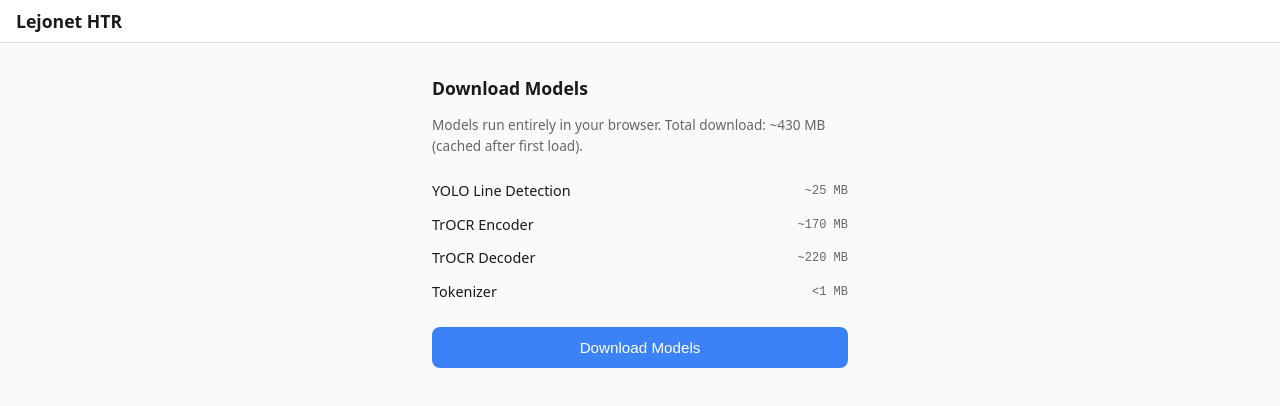
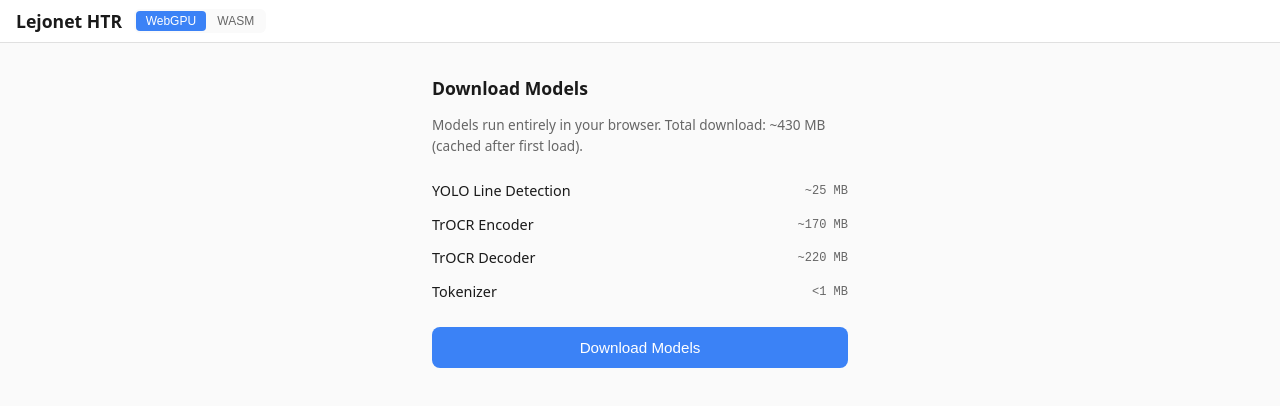
Before and after one commit to AI-Riksarkivet/ra-atr, a Svelte app: page / in a window 1280 px wide. Shown: the top 406 px of the page. Built offline with nearby package versions, Linux system fonts and the light colour scheme.

Commit message:
add WebGPU/WASM backend selector in header

```diff
--- a/src/App.svelte
+++ b/src/App.svelte
@@ -7,10 +7,18 @@
   import ModelManager from './lib/components/ModelManager.svelte';
   import { onMount } from 'svelte';
 
-  const htr = new HTRWorkerState();
+  let backend = $state<'wasm' | 'webgpu'>('webgpu');
+  let htr = $state(new HTRWorkerState(backend));
   let imageUrl = $state<string | null>(null);
   let dividerX = $state(60); // percentage for left panel
   let isDraggingDivider = $state(false);
+
+  function switchBackend(newBackend: 'wasm' | 'webgpu') {
+    if (htr.modelsReady) return;
+    htr.destroy();
+    backend = newBackend;
+    htr = new HTRWorkerState(backend);
+  }
 
   onMount(() => {
     return () => htr.destroy();
@@ -43,8 +51,19 @@
 <div class="app">
   <header>
     <h1>Lejonet HTR</h1>
-    {#if htr.modelsReady}
-      <span class="badge ready">Models ready</span>
+    {#if !htr.modelsReady}
+      <div class="backend-selector">
+        <button
+          class:active={backend === 'webgpu'}
+          onclick={() => switchBackend('webgpu')}
+        >WebGPU</button>
+        <button
+          class:active={backend === 'wasm'}
+          onclick={() => switchBackend('wasm')}
+        >WASM</button>
+      </div>
+    {:else}
+      <span class="badge ready">{backend === 'webgpu' ? 'WebGPU' : 'WASM'}</span>
     {/if}
   </header>
 
@@ -134,6 +153,29 @@
     color: #22c55e;
   }
 
+  .backend-selector {
+    display: flex;
+    gap: 2px;
+    background: var(--bg-primary);
+    border-radius: 6px;
+    padding: 2px;
+  }
+
+  .backend-selector button {
+    padding: 0.2rem 0.6rem;
+    border: none;
+    border-radius: 4px;
+    background: transparent;
+    color: var(--text-muted);
+    cursor: pointer;
+    font-size: 0.75rem;
+  }
+
+  .backend-selector button.active {
+    background: var(--accent-color, #3b82f6);
+    color: white;
+  }
+
   .error-bar {
     padding: 0.5rem 1rem;
     background: rgba(239, 68, 68, 0.1);
```
